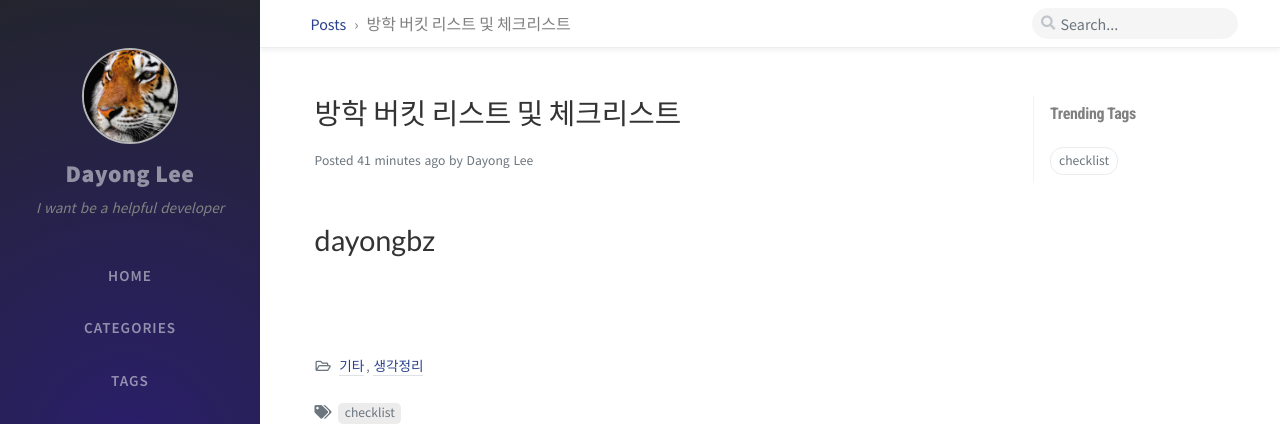
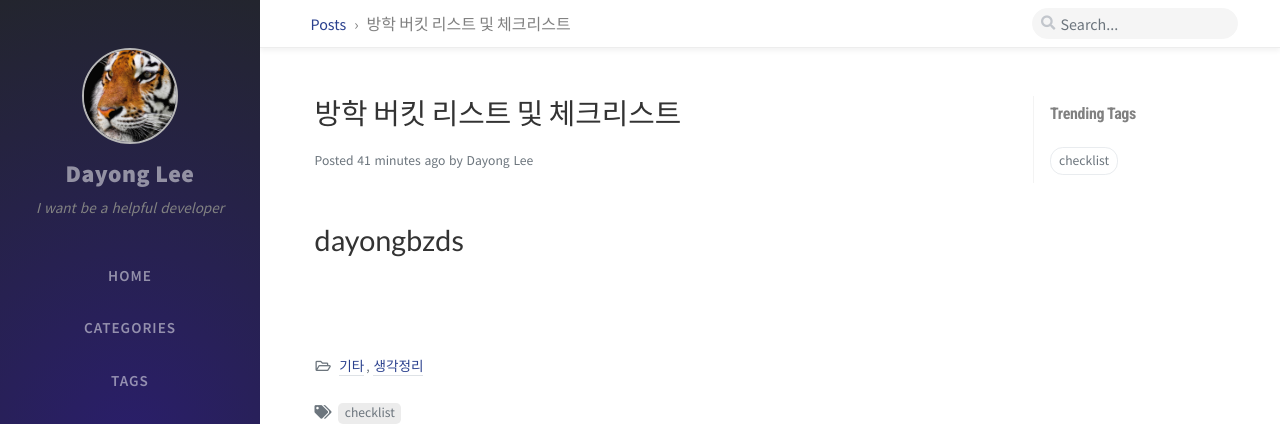
Before and after one commit to dayongkr/deprecated_dayongbz.github.io, a Jekyll site: the page built from _posts/2020-08-23-방학_버킷_리스트_및_체크리스트.md, in a window 1280 px wide. Shown: the top 424 px of the page. Built offline with Jekyll 4.4.1, drawn with Linux system fonts in a browser that asks for light colours; nearby versions of some CDN libraries; comment, search, counter and statistics services are not loaded.

```diff
--- a/_posts/2020-08-23-방학_버킷_리스트_및_체크리스트.md
+++ b/_posts/2020-08-23-방학_버킷_리스트_및_체크리스트.md
@@ -2,7 +2,7 @@
 title: 방학 버킷 리스트 및 체크리스트
 date: 2020-08-23 15:58:00 +0900
 categories: [기타,생각정리]
-tags: checklist
+tags: [checklist]
 ---
 
-# dayongbz
+# dayongbzds
```
